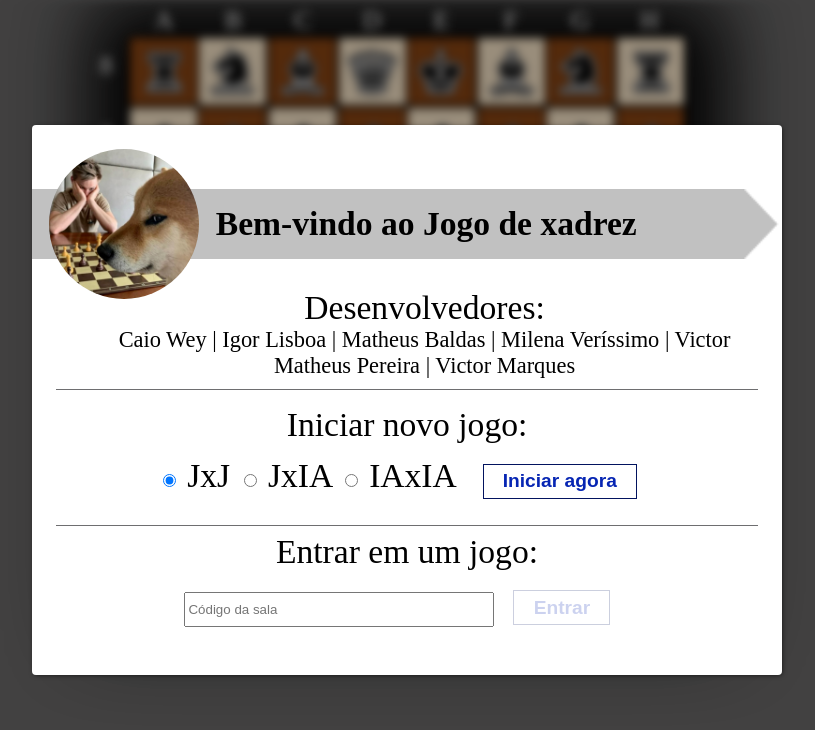
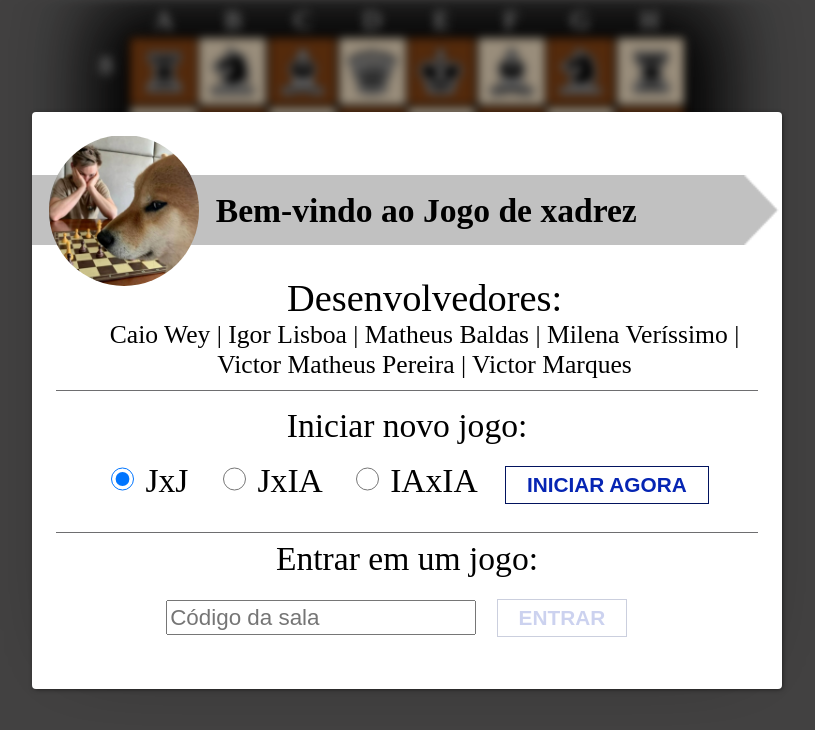
Before and after one commit to igor-lisboa/tcc00339-gpms-xadrez-frontend, a Vue app: page / in a window 1280 px wide. Shown: the top 730 px of the page, without its empty margins (233-1048 px from the left). Built offline with nearby package versions, Linux system fonts and the light colour scheme; no server answers.

Commit message:
Melhorando layout de radio button do modal iniciação e removendo logs

```diff
--- a/src/components/Chess.vue
+++ b/src/components/Chess.vue
@@ -531,7 +531,6 @@
 
             // função para remover a pintura de casas onde peça pode ser movida
             removePaint:function(item){
-                console.log(item)
                 document.getElementById(item.casaDestino.casa).classList.remove("move");
                 document.getElementById(item.casaDestino.casa).classList.remove("catch");
                 document.getElementById(item.casaDestino.casa).title = "";
@@ -578,7 +577,6 @@
                         var pieceBackgroundChoosed = undefined
                         await this.$refs.ModalPromoPiece.show(this.playerconf.ladoId).then(result => {
                             pieceChoosed = result.pieceValue;
-                            console.log(pieceChoosed)
                             try
                             {
                                 http.post("/jogos/"+this.idGame+"/promove-peao/"+pieceChoosed,{},{ headers: headers })         //chama endpoint de escolha de peça
@@ -627,17 +625,14 @@
                         document.getElementById(this.kingSquare).classList.add("check");
                     }
                 })
-                this.socket.on("empateProposto",(data)=>{
-                    console.log(data)
+                this.socket.on("empateProposto", () =>{
                      this.openModal("propostaemp")
                 })
-                this.socket.on("empatePropostoResposta",(data)=>{
-                    console.log("resposta", data)
+                this.socket.on("empatePropostoResposta", () =>{
                    this.isModalWaitVisible=false
 
                 })
-                this.socket.on("jogoFinalizado",(data)=>{
-                    console.log("resposta fin", data)
+                this.socket.on("jogoFinalizado", () =>{
                    this.isModalWaitVisible=false
 
                 })
--- a/src/components/Modal-iniciacao.vue
+++ b/src/components/Modal-iniciacao.vue
@@ -24,19 +24,19 @@
                 <label>Iniciar novo jogo: </label>
                 <div>
                     <input type="radio" id="JxJ" name="optJogos" value="0" checked>
-                      <label for="jogo1"> JxJ </label>
+                      <label for="JxJ"> JxJ </label>
                     <input type="radio" id="JxIA" name="optJogos" value="1">
-                      <label for="jogo2"> JxIA </label>
+                      <label for="JxIA"> JxIA </label>
                     <input type="radio" id="IAxIA" name="optJogos" value="2">
-                      <label for="jogo3"> IAxIA </label>
-                  <button @click="criarSala">Iniciar agora</button>
+                      <label for="IAxIA"> IAxIA </label>
+                  <button @click="criarSala">INICIAR AGORA</button>
                 </div>
             </div>
             <div class="get-in-game">
                 <label>Entrar em um jogo:</label>
                 <div>
                   <input placeholder="Código da sala" @keyup="keyupInput($event)" v-model="valueInput">
-                  <button :class="{'disabled': this.disabledButton}" :disabled='this.disabledButton' @click="entrarSala">Entrar</button>
+                  <button :class="{'disabled': this.disabledButton}" :disabled='this.disabledButton' @click="entrarSala">ENTRAR</button>
                 </div>
             </div>
         </div>
@@ -98,7 +98,6 @@
 
       //função de criação de sala
       async criarSala() {
-        console.log(document.querySelectorAll("input[name=optJogos]:checked")[0])
 
         this.gameMode = document.querySelectorAll("input[name=optJogos]:checked")[0].value;
 
@@ -331,7 +330,7 @@
     display: flex;
     flex-direction: column;
     text-align: center;
-    font-size: 1.4em;
+    font-size: 1.6em;
     width: 100%;
     margin-left: 5%;
     padding: 0 10px;
@@ -347,6 +346,13 @@
     font-size: 1.4em;
     border-bottom: 1px solid #6e6e70;
   }
+  .new-game input[type=radio]
+  {
+    border: 0px;
+    width: 3.3%;
+    height: 2em;
+    margin-left: 2em;
+  }
   .get-in-game
   {
     display: block;
@@ -359,11 +365,12 @@
   {
     width:45%;
     height: 35px;
+    font-size: 1em;
   }
   .new-game button,
   .get-in-game button
   {
-    font-size: 1.2rem;
+    font-size: 1.3rem;
     font-weight: 800;
     padding: 0.3em 1em;
     margin: 1em;
--- a/src/components/Modal-wait.vue
+++ b/src/components/Modal-wait.vue
@@ -34,7 +34,7 @@
     methods: {
         // função de criação do modal de confirmação
         show(message) {
-            this.title = "Esperando adversário";
+            this.title = "Esperando adversário...";
             this.message = message;
         }
     }
```
